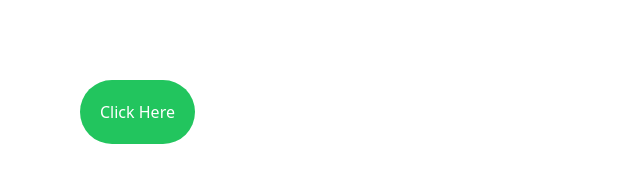
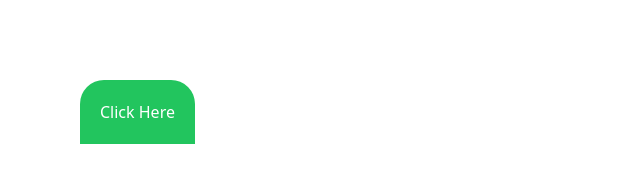
Before and after one commit to bunyawats/hello-tailwind, a website: page public/index.html in a window 1280 px wide. Shown: the full height of the page, 0-640 px from the left. Drawn offline with Linux system fonts and the light colour scheme.

Commit message:
bg-green-500 m-20 p-5 text-white rounded-t-3xl

```diff
--- a/public/index.html
+++ b/public/index.html
@@ -10,7 +10,7 @@
 
 <body>
 
-    <button class="bg-green-500 m-20 p-5 text-white rounded-full">Click Here</button>
+    <button class="bg-green-500 m-20 p-5 text-white rounded-t-3xl">Click Here</button>
 
 </body>
 
```
Also changed, not shown: public/styles.css.
